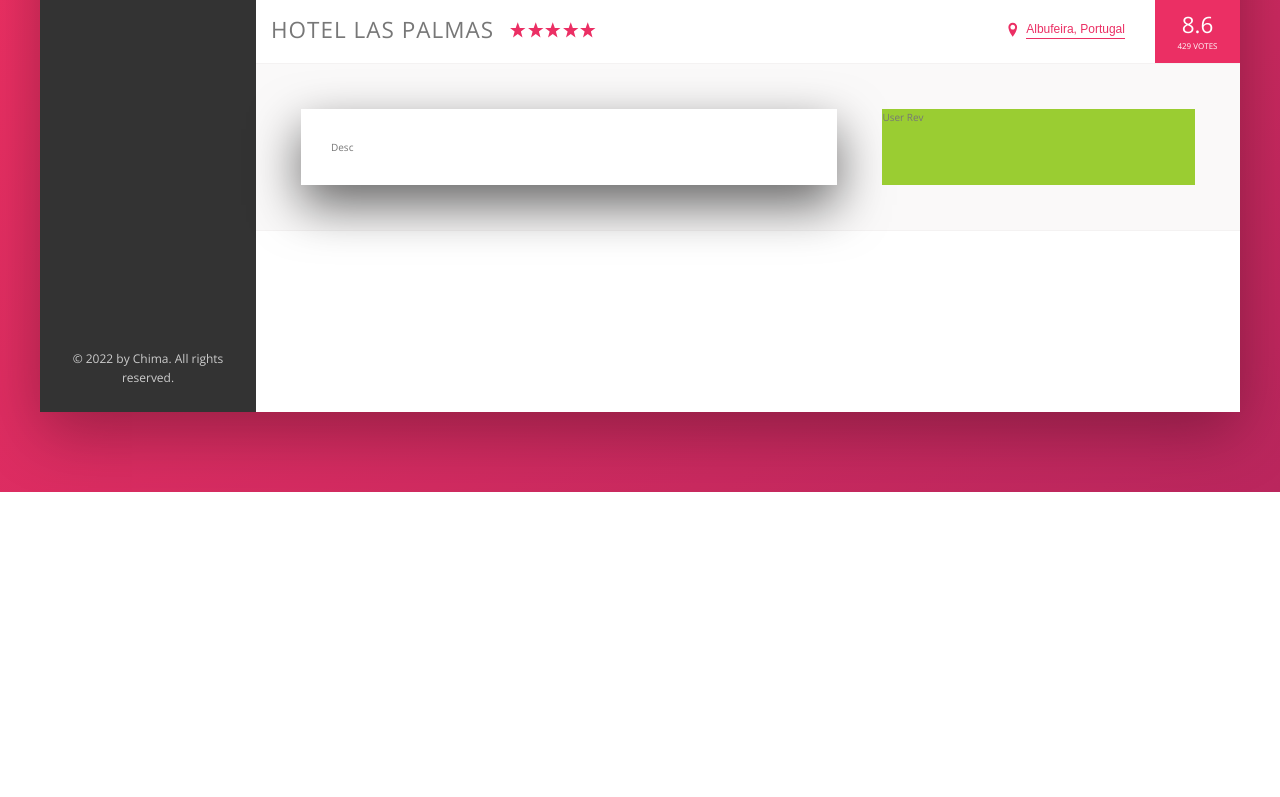
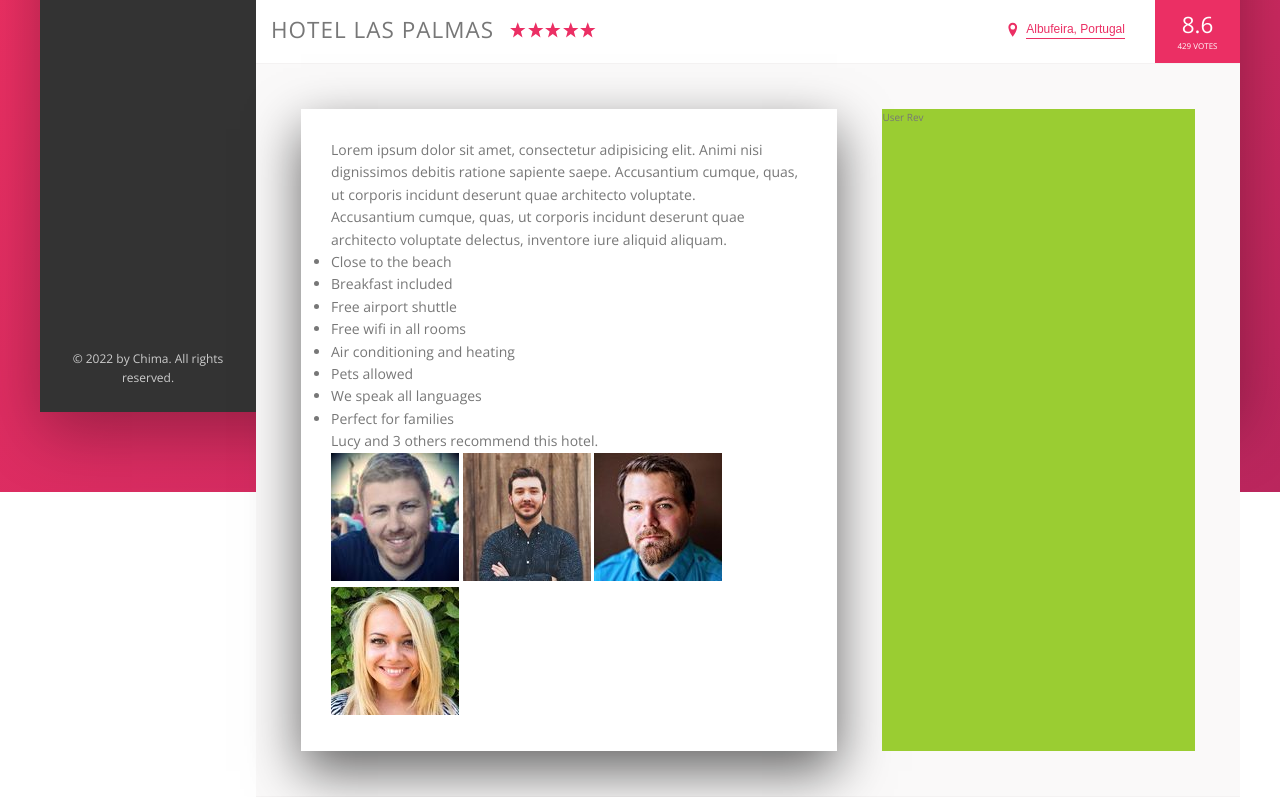
Before and after one commit to NwaguChima/trillo-ui, a website: page index.html in a window 1280 px wide. Shown: the part 538-1335 px from the top of the page. Before the commit the page ends 1030 px from the top, so only its background shows below. Drawn offline with nearby package versions, Linux system fonts and the light colour scheme; files that its build step writes are made by us from their sources.

Commit message:
setup markup for description

```diff
--- a/index.html
+++ b/index.html
@@ -149,7 +149,47 @@
 
           <div class="detail">
             <div class="description">
-              Desc
+              <p class="paragraph">Lorem ipsum dolor sit amet, consectetur adipisicing elit. Animi nisi dignissimos debitis ratione sapiente saepe. Accusantium cumque, quas, ut corporis incidunt deserunt quae architecto voluptate.</p>
+              <p class="paragraph">
+                Accusantium cumque, quas, ut corporis incidunt deserunt quae architecto voluptate delectus, inventore iure aliquid aliquam.
+              </p>
+              <ul class="list">
+                <li class="list__item">Close to the beach</li>
+                <li class="list__item">Breakfast included</li>
+                <li class="list__item">Free airport shuttle</li>
+                <li class="list__item">Free wifi in all rooms</li>
+                <li class="list__item">Air conditioning and heating</li>
+                <li class="list__item">Pets allowed</li>
+                <li class="list__item">We speak all languages</li>
+                <li class="list__item">Perfect for families</li>
+              </ul>
+              <div class="recommend">
+                <p class="recommend__count">
+                  Lucy and 3 others recommend this hotel.
+                </p>
+                <div class="recommend__friends">
+                  <img
+                    src="img/user-3.jpg"
+                    alt="Friend 1"
+                    class="recommend__photo"
+                  />
+                  <img
+                    src="img/user-4.jpg"
+                    alt="Friend 2"
+                    class="recommend__photo"
+                  />
+                  <img
+                    src="img/user-5.jpg"
+                    alt="Friend 3"
+                    class="recommend__photo"
+                  />
+                  <img
+                    src="img/user-6.jpg"
+                    alt="Friend 4"
+                    class="recommend__photo"
+                  />
+                </div>
+              </div>
             </div>
             <div class="user-reviews">User Rev</div>
           </div>
--- a/sass/_layout.scss
+++ b/sass/_layout.scss
@@ -47,6 +47,7 @@
 }
 
 .description {
+  font-size: 1.4rem;
   background-color: #fff;
   box-shadow: var(--shadow-light);
   padding: 3rem;
```
